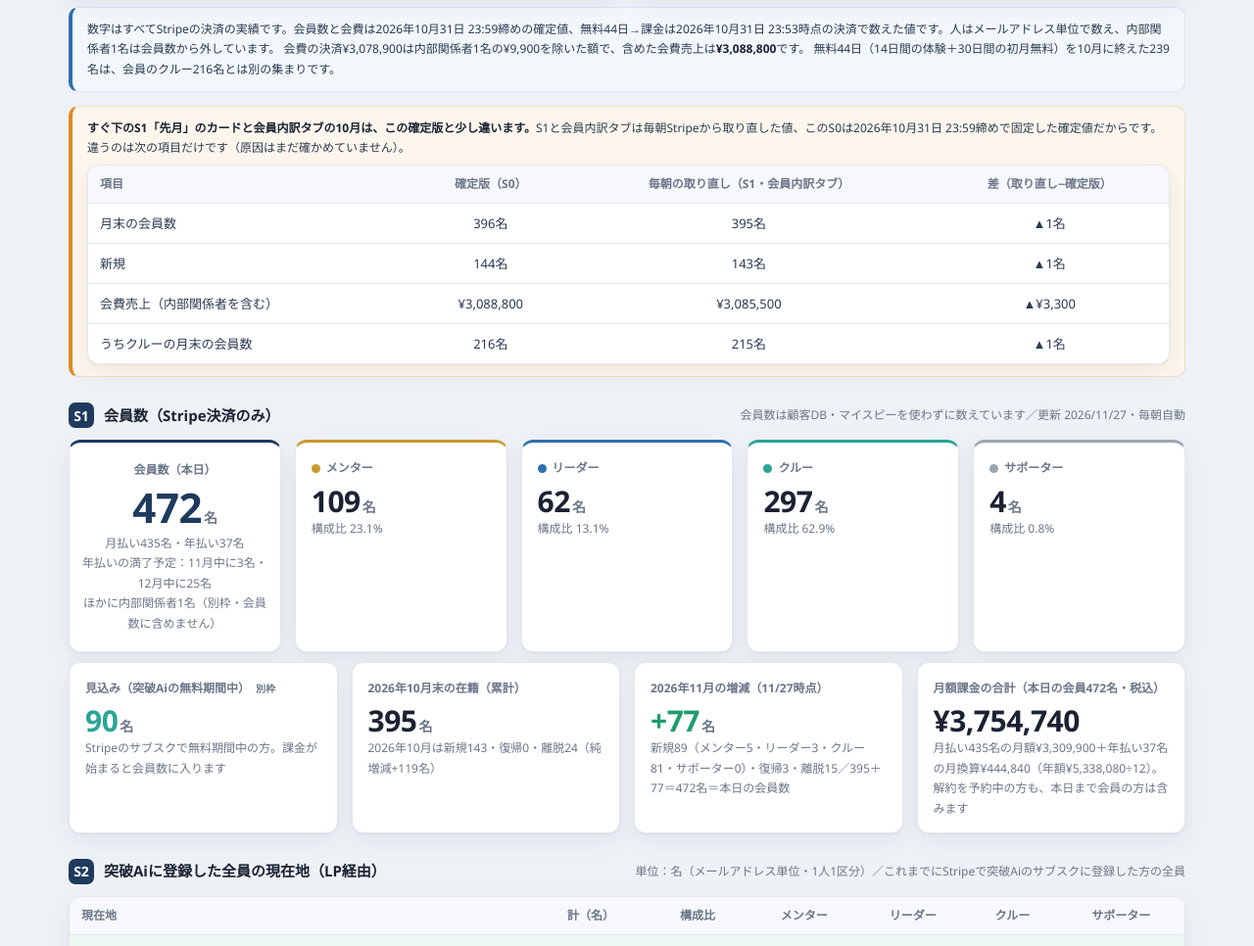
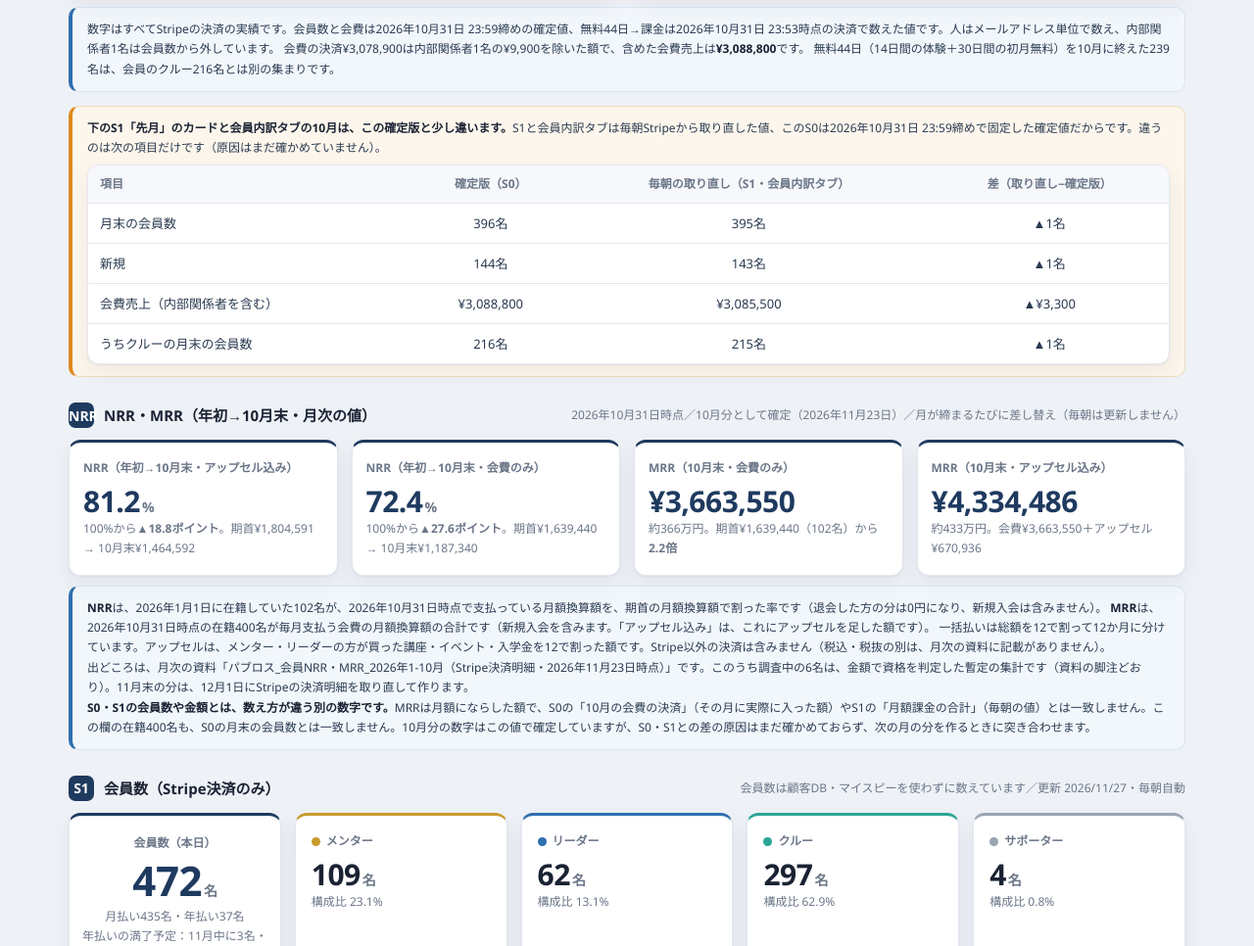
Before and after one commit to kojinishimura0605-gif/pablos-stripe, a plain HTML site: page index.html in a window 1280 px wide. Shown: the part 690-1656 px from the top of the page at 98% size. Drawn offline with Linux system fonts and the light colour scheme.

Commit message:
ホームにNRR・MRR（年初→10月末・月次の値）の欄を追加
Co-Authored-By: Claude Fable 5.2 <noreply@anthropic.com>

```diff
--- a/index.html
+++ b/index.html
@@ -198,7 +198,15 @@
   </div>
   <div class="callout" style="font-size:12px;margin-top:10px">数字はすべてStripeの決済の実績です。会員数と会費は2026年10月31日 23:59締めの確定値、無料44日→課金は2026年10月31日 23:53時点の決済で数えた値です。人はメールアドレス単位で数え、内部関係者1名は会員数から外しています。
   会費の決済¥3,078,900は内部関係者1名の¥9,900を除いた額で、含めた会費売上は<b>¥3,088,800</b>です。
-  無料44日（14日間の体験＋30日間の初月無料）を10月に終えた239名は、会員のクルー216名とは別の集まりです。</div><div class="callout warn" style="font-size:12px;margin-top:10px"><b>すぐ下のS1「先月」のカードと会員内訳タブの10月は、この確定版と少し違います。</b>S1と会員内訳タブは毎朝Stripeから取り直した値、このS0は2026年10月31日 23:59締めで固定した確定値だからです。違うのは次の項目だけです（原因はまだ確かめていません）。<div class="tbl-wrap" style="margin-top:6px"><table><thead><tr><th class="l">項目</th><th>確定版（S0）</th><th>毎朝の取り直し（S1・会員内訳タブ）</th><th>差（取り直し−確定版）</th></tr></thead><tbody><tr><td class="l">月末の会員数</td><td>396名</td><td>395名</td><td>▲1名</td></tr><tr><td class="l">新規</td><td>144名</td><td>143名</td><td>▲1名</td></tr><tr><td class="l">会費売上（内部関係者を含む）</td><td>¥3,088,800</td><td>¥3,085,500</td><td>▲¥3,300</td></tr><tr><td class="l">うちクルーの月末の会員数</td><td>216名</td><td>215名</td><td>▲1名</td></tr></tbody></table></div></div>
+  無料44日（14日間の体験＋30日間の初月無料）を10月に終えた239名は、会員のクルー216名とは別の集まりです。</div><div class="callout warn" style="font-size:12px;margin-top:10px"><b>下のS1「先月」のカードと会員内訳タブの10月は、この確定版と少し違います。</b>S1と会員内訳タブは毎朝Stripeから取り直した値、このS0は2026年10月31日 23:59締めで固定した確定値だからです。違うのは次の項目だけです（原因はまだ確かめていません）。<div class="tbl-wrap" style="margin-top:6px"><table><thead><tr><th class="l">項目</th><th>確定版（S0）</th><th>毎朝の取り直し（S1・会員内訳タブ）</th><th>差（取り直し−確定版）</th></tr></thead><tbody><tr><td class="l">月末の会員数</td><td>396名</td><td>395名</td><td>▲1名</td></tr><tr><td class="l">新規</td><td>144名</td><td>143名</td><td>▲1名</td></tr><tr><td class="l">会費売上（内部関係者を含む）</td><td>¥3,088,800</td><td>¥3,085,500</td><td>▲¥3,300</td></tr><tr><td class="l">うちクルーの月末の会員数</td><td>216名</td><td>215名</td><td>▲1名</td></tr></tbody></table></div></div>
+
+  <div class="sec"><span class="badge">NRR</span><h2>NRR・MRR（年初→10月末・月次の値）</h2><span class="note">2026年10月31日時点／10月分として確定（2026年11月23日）／月が締まるたびに差し替え（毎朝は更新しません）</span></div>
+  <div class="grid g4 ms0"><div class="card kpi accent-top" style="padding:16px 14px"><div class="label">NRR（年初→10月末・アップセル込み）</div><div class="num" style="color:var(--navy)">81.2<span class="unit">%</span></div><div class="foot">100%から<b>▲18.8ポイント</b>。期首¥1,804,591 → 10月末¥1,464,592</div></div><div class="card kpi accent-top" style="padding:16px 14px"><div class="label">NRR（年初→10月末・会費のみ）</div><div class="num" style="color:var(--navy)">72.4<span class="unit">%</span></div><div class="foot">100%から<b>▲27.6ポイント</b>。期首¥1,639,440 → 10月末¥1,187,340</div></div><div class="card kpi accent-top" style="padding:16px 14px"><div class="label">MRR（10月末・会費のみ）</div><div class="num" style="color:var(--navy)">¥3,663,550</div><div class="foot">約366万円。期首¥1,639,440（102名）から<b>2.2倍</b></div></div><div class="card kpi accent-top" style="padding:16px 14px"><div class="label">MRR（10月末・アップセル込み）</div><div class="num" style="color:var(--navy)">¥4,334,486</div><div class="foot">約433万円。会費¥3,663,550＋アップセル¥670,936</div></div></div>
+  <div class="callout" style="font-size:12px;margin-top:10px"><b>NRR</b>は、2026年1月1日に在籍していた102名が、2026年10月31日時点で支払っている月額換算額を、期首の月額換算額で割った率です（退会した方の分は0円になり、新規入会は含みません）。
+  <b>MRR</b>は、2026年10月31日時点の在籍400名が毎月支払う会費の月額換算額の合計です（新規入会を含みます。「アップセル込み」は、これにアップセルを足した額です）。
+  一括払いは総額を12で割って12か月に分けています。アップセルは、メンター・リーダーの方が買った講座・イベント・入学金を12で割った額です。Stripe以外の決済は含みません（税込・税抜の別は、月次の資料に記載がありません）。<br>
+  出どころは、月次の資料「パブロス_会員NRR・MRR_2026年1-10月（Stripe決済明細・2026年11月23日時点）」です。このうち調査中の6名は、金額で資格を判定した暫定の集計です（資料の脚注どおり）。11月末の分は、12月1日にStripeの決済明細を取り直して作ります。<br>
+  <b>S0・S1の会員数や金額とは、数え方が違う別の数字です。</b>MRRは月額にならした額で、S0の「10月の会費の決済」（その月に実際に入った額）やS1の「月額課金の合計」（毎朝の値）とは一致しません。この欄の在籍400名も、S0の月末の会員数とは一致しません。10月分の数字はこの値で確定していますが、S0・S1との差の原因はまだ確かめておらず、次の月の分を作るときに突き合わせます。</div>
 
   <div class="sec"><span class="badge">S1</span><h2>会員数（Stripe決済のみ）</h2><span class="note">会員数は顧客DB・マイスピーを使わずに数えています／更新 <span id="sm-upd">—</span>・毎朝自動</span></div>
   <div class="grid g5">
```
